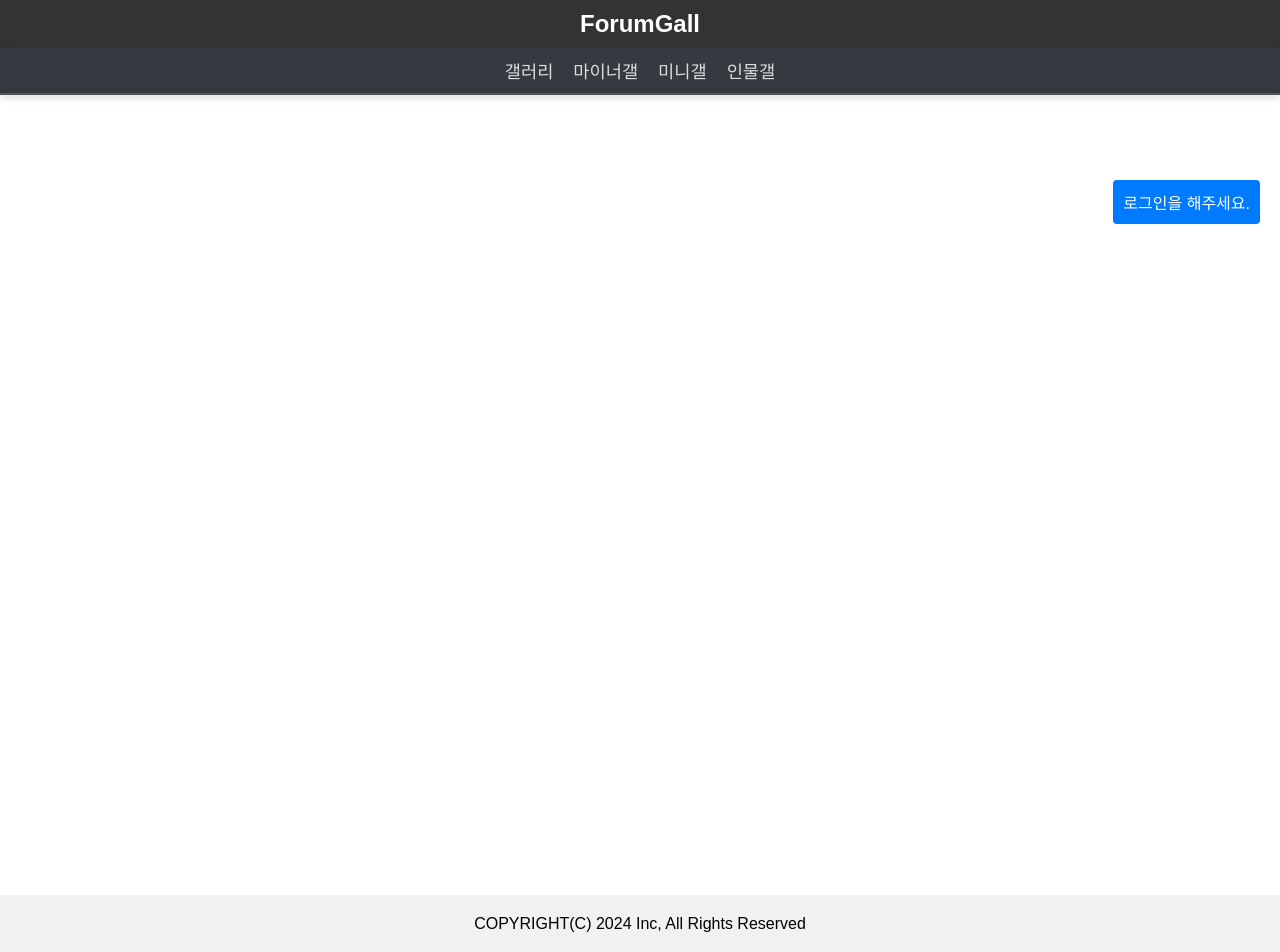
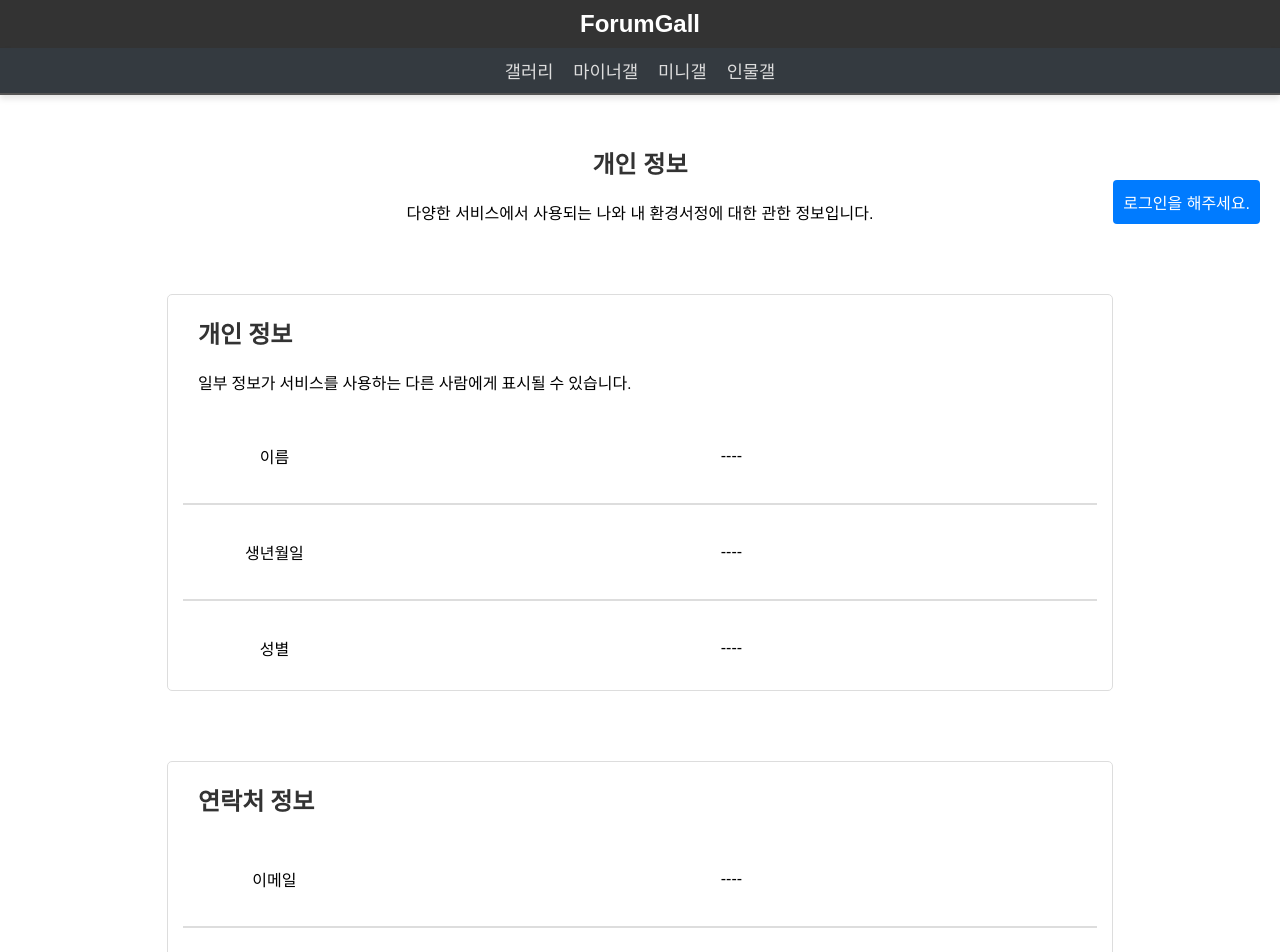
Before and after one commit to ssjsl12/BootReact, a React (Create React App) app in the folder src/main/frontend/: page /myinfo in a window 1280 px wide. Shown: the top 952 px of the page. Built offline with nearby package versions, Linux system fonts and the light colour scheme; no server answers.

Commit message:
[민종]  - 개인정보창 추가

```diff
--- a/src/main/frontend/src/routes/gallery/MyInfo.jsx
+++ b/src/main/frontend/src/routes/gallery/MyInfo.jsx
@@ -1,6 +1,6 @@
 import {useNavigate} from "react-router-dom";
 import {useEffect} from "react";
-
+import "./css/myinfo.css"
 
 const MyInfo = ({isAuthenticated}) =>
 {
@@ -20,19 +20,58 @@ const MyInfo = ({isAuthenticated}) =>
     })
 
     return (
+        <div className="my-info">
+            <div className="info-header">
+                <h1> 개인 정보 </h1>
+                <div> 다양한 서비스에서 사용되는 나와 내 환경서정에 대한 관한 정보입니다.</div>
+            </div>
 
-        <div className="my-info">
+            <div className="basic-info">
+                <div className="basic-info-Description">
+                    <h1> 개인 정보 </h1>
+                    <div>일부 정보가 서비스를 사용하는 다른 사람에게 표시될 수 있습니다.</div>
+                </div>
 
+                <div className="basic-info-1">
+                    <div>이름</div>
+                    <div>----</div>
+                </div>
+                <div className="underline-custom"></div>
 
+                <div className="basic-info-1">
+                    <div>생년월일</div>
+                    <div>----</div>
+                </div>
+                <div className="underline-custom"></div>
+                <div className="basic-info-2">
+                    <div>성별</div>
+                    <div>----</div>
+                </div>
+            </div>
+
+            <div className="basic-info">
+                <div className="basic-info-Description">
+                    <h1> 연락처 정보 </h1>
+                </div>
+
+                <div className="basic-info-1">
+                    <div>이메일</div>
+                    <div>----</div>
+                </div>
+                <div className="underline-custom"></div>
+
+                <div className="basic-info-2">
+                    <div>휴대전화</div>
+                    <div>----</div>
+                </div>
+            </div>
 
 
         </div>
-
-
     );
 
 
 }
 
 
-export  default  MyInfo
+export default MyInfo
--- a/src/main/frontend/src/routes/gallery/css/gallery.css
+++ b/src/main/frontend/src/routes/gallery/css/gallery.css
@@ -5,12 +5,7 @@
     font-family: Arial, sans-serif;
 }
 
-h1 {
-    text-align: center;
-    margin : 0 auto;
-    font-size: 2rem;
-    color: #333;
-}
+
 
 /* 카테고리 제목 */
 h3 {
--- a/src/main/frontend/src/routes/gallery/css/myinfo.css
+++ b/src/main/frontend/src/routes/gallery/css/myinfo.css
@@ -0,0 +1,64 @@
+
+
+.my-info
+{
+    display: grid;
+    margin: 0 auto;
+    width: 80%;
+    align-items: center;
+    padding: 10px 15px;
+    gap: 60px;
+}
+
+.basic-info
+{
+    display: grid;
+    align-items: center;
+    padding: 10px 15px;
+    margin-bottom: 10px;
+    border: 1px solid #ddd;
+    border-radius: 5px;
+    gap: 20px;
+}
+
+.basic-info-Description
+{
+    display: grid;
+    padding: 10px 15px;
+    margin-bottom: 10px;
+    gap: 20px;
+    font-family: "Google Sans", Roboto, Arial, sans-serif;
+}
+
+.basic-info-Description h1, .basic-info-Description div
+{
+    text-align: left;
+
+}
+
+.basic-info-1, .basic-info-2 {
+    display: grid;
+    grid-template-columns: 1fr 4fr; /* 왼쪽(항목명)과 오른쪽(값)의 비율 */
+    align-items: center; /* 수직 중앙 정렬 */
+    padding: 10px 0; /* 위아래 간격 */
+    font-size: 16px;
+}
+.basic-info-2
+{
+    margin-bottom: 10px;
+}
+
+.underline-custom {
+    width: 100%;
+    height: 2px;
+    background-color: #ddd; /* 연한 회색 밑줄 */
+    margin: 5px 0; /* 위아래 간격 */
+}
+
+.info-header
+{
+    display: grid;
+    align-items: center;
+    padding: 10px 15px;
+    gap: 20px;
+}
--- a/src/main/frontend/src/routes/gallery/css/scrap.css
+++ b/src/main/frontend/src/routes/gallery/css/scrap.css
@@ -7,6 +7,8 @@
     position: relative;
     top :30px;
 }
+
+
 
 .scrap-header
 {
```
